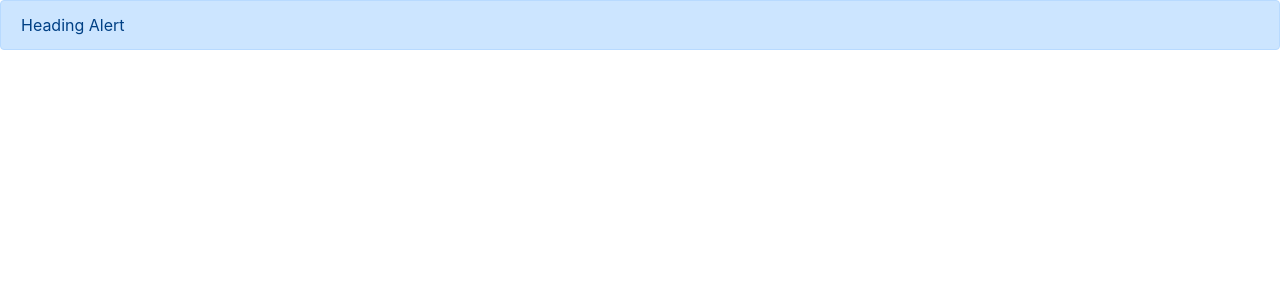
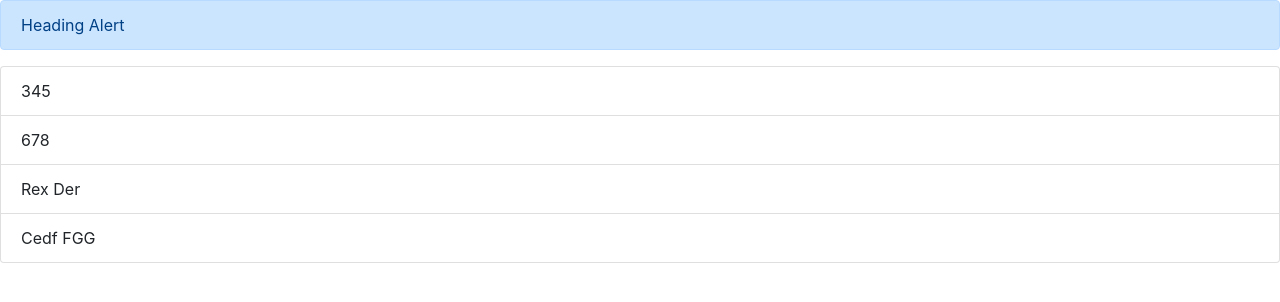
Before and after one commit to ShornJacob/reduxtemplate, a React (Create React App) app: page / in a window 1280 px wide. Shown: the top 302 px of the page. Built offline with nearby package versions, Linux system fonts and the light colour scheme.

Commit message:
Branch 2 - display

```diff
--- a/package.json
+++ b/package.json
@@ -6,8 +6,10 @@
     "bootstrap": "^4.2.1",
     "react": "^16.7.0",
     "react-dom": "^16.7.0",
+    "react-redux": "^6.0.0",
     "react-scripts": "2.1.3",
-    "reactstrap": "^7.1.0"
+    "reactstrap": "^7.1.0",
+    "redux": "^4.0.1"
   },
   "scripts": {
     "start": "react-scripts start",
--- a/src/App.js
+++ b/src/App.js
@@ -1,10 +1,11 @@
 import React from 'react'
 import Header from './components/Header'
+import {Task} from './components/Task'
 
 //return is implicit in arrow function
 //App =  <div><Header /></div>
 //omitting arrow function will cause error. "Check the render method of `App`."
 //Element type is invalid: expected a string (for built-in components) or a class/function (for composite components) but got: object.
-const App = () =>    <div><Header /></div>
+const App = () =>    <div><Header /><Task/></div>
 
 export default App
--- /dev/null
+++ b/src/components/Task.js
@@ -0,0 +1,18 @@
+import React from 'react'
+import { ListGroup, ListGroupItem } from 'reactstrap';
+import { connect } from 'react-redux'
+
+const Task = ({ task }) => (
+    <ListGroup>
+        <ListGroupItem>{task.userId}</ListGroupItem>
+        <ListGroupItem>{task.id}</ListGroupItem>
+        <ListGroupItem>{task.title}</ListGroupItem>
+        <ListGroupItem>{task.body}</ListGroupItem>
+    </ListGroup>
+)
+
+const mapStateToProps = (state) => ({task: state[0]})
+
+const connectedTask = connect(mapStateToProps)(Task)
+
+export { connectedTask as Task}
--- a/src/index.js
+++ b/src/index.js
@@ -4,8 +4,16 @@ import './index.css';
 import App from './App';
 import * as serviceWorker from './serviceWorker';
 import 'bootstrap/dist/css/bootstrap.css';
+import { Provider } from 'react-redux'
+import store from './store'
 
-ReactDOM.render(<App />, document.getElementById('root'));
+ReactDOM.render(
+
+<Provider store={store}>
+<App />
+</Provider>
+
+, document.getElementById('root'));
 
 // If you want your app to work offline and load faster, you can change
 // unregister() to register() below. Note this comes with some pitfalls.
--- /dev/null
+++ b/src/reducers/taskReducer.js
@@ -0,0 +1,23 @@
+
+
+const initialState = [
+    {
+        userId : 345,
+        id : 678,
+        title : "Rex Der",
+        body : "Cedf FGG"
+    }
+]
+
+//Redux will call our reducer with an undefined state for the first time.
+//use the ES6 default arguments syntax to return the initial state of our app
+const taskReducer = (state = initialState,action) => {
+    switch(action.type) {
+
+
+        default:
+            return state
+    }
+}
+
+export default taskReducer
--- /dev/null
+++ b/src/store.js
@@ -0,0 +1,6 @@
+import { createStore } from 'redux'
+import taskReducer from './reducers/taskReducer'
+
+const store = createStore(taskReducer)
+
+export default store
```
Also changed, not shown: 1 other file (tests, documents, lock files or other folders).
